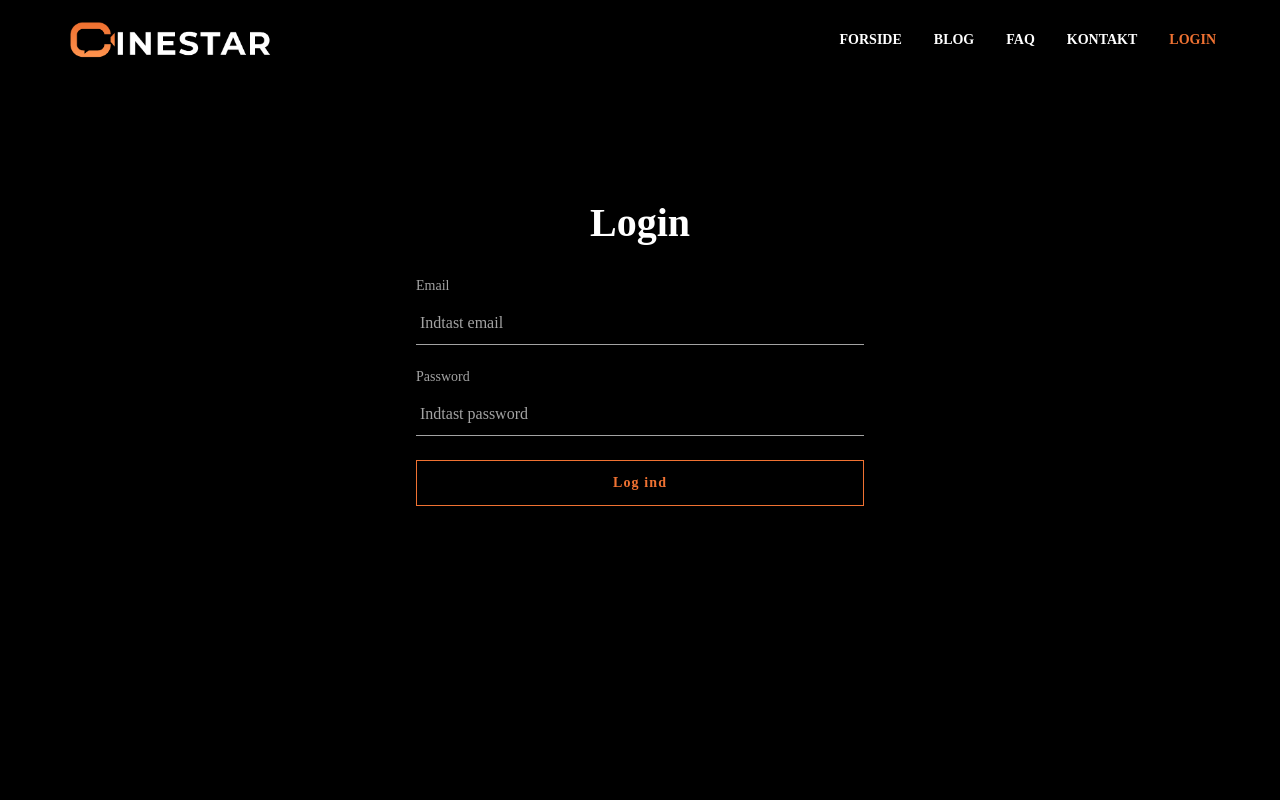
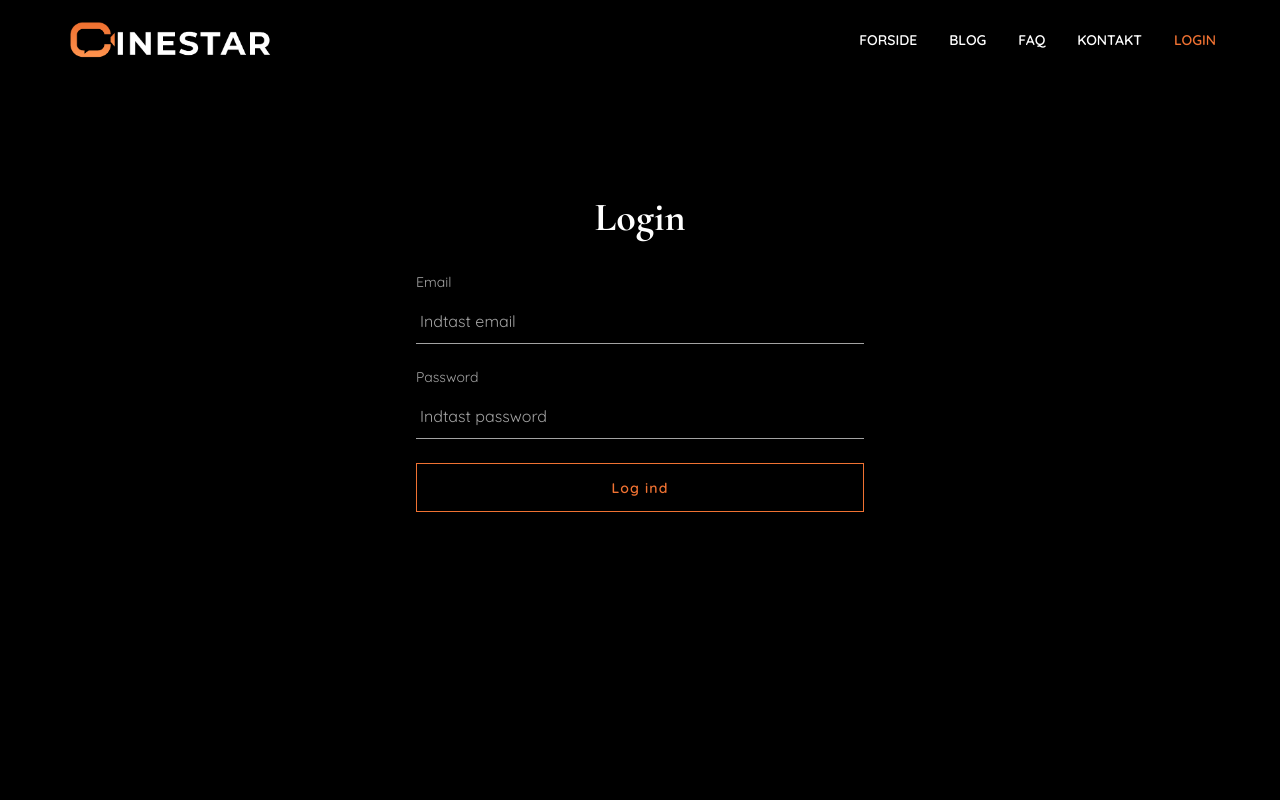
Before and after one commit to Fe1ixM/cinestar, a React (Vite) app: page /login in a window 1280 px wide. Shown: the top 800 px of the page. Built offline with nearby package versions, Linux system fonts and the light colour scheme.

Commit message:
debugging

```diff
--- a/src/Routes.jsx
+++ b/src/Routes.jsx
@@ -6,7 +6,7 @@ import Navigation from "./components/navigation/Navigation";
 import Footer from "./components/footer/Footer";
 import Home from "./pages/Home";
 
-import Error from "./pages/404/ErrorPage";
+import Error from "./pages/404/errorPage";
 
 import Login from "./pages/login/Login";
 
--- a/src/index.css
+++ b/src/index.css
@@ -1,3 +1,20 @@
+@import url("https://fonts.googleapis.com/css2?family=Cormorant:wght@400;500;600;700&family=Quicksand:wght@400;500;600;700&display=swap");
+
+:root {
+  --font-heading: "Cormorant", serif;
+  --font-body: "Quicksand", sans-serif;
+}
+
+h1,
+h2,
+h3 {
+  font-family: var(--font-heading);
+}
+
+body {
+  font-family: var(--font-body);
+}
+
 *,
 *::before,
 *::after {
```
